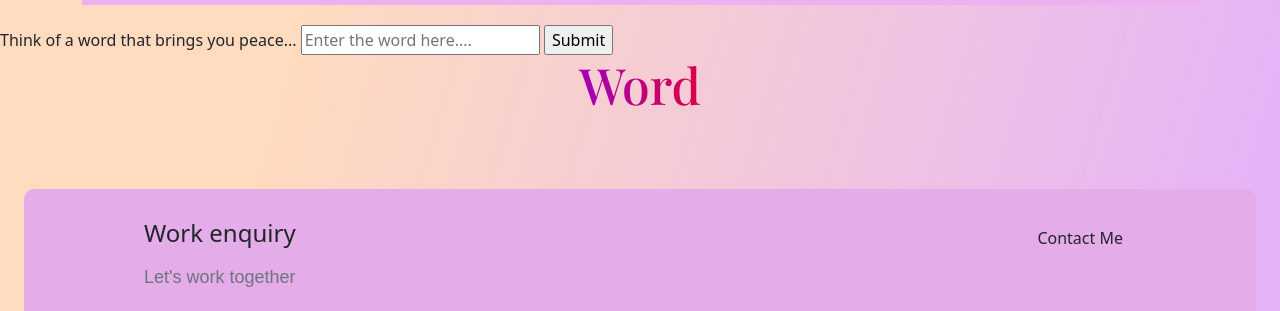
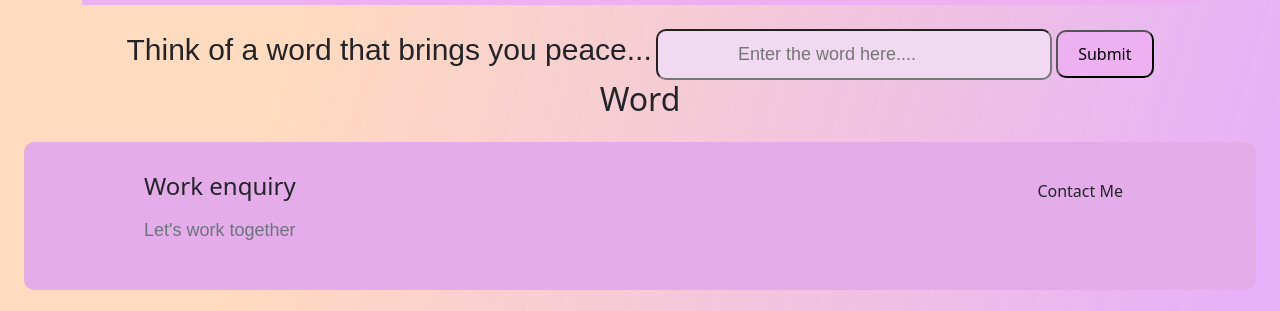
Before and after one commit to Sarahwcode/Rainbow-Soulbath, a plain HTML site: page Contact.html in a window 1280 px wide. Shown: the part 87-398 px from the top of the page. Drawn offline with nearby package versions, Linux system fonts and the light colour scheme; a web font is replaced by a local one.

Commit message:
form css changes

```diff
--- a/Contact.html
+++ b/Contact.html
@@ -79,17 +79,20 @@
       </nav>
     </div>
 
-    <section>
+    <section class="text-center">
       <form id="form">
-        <label for="">Think of a word that brings you peace...</label>
+        <label class="lable-text" for=""
+          >Think of a word that brings you peace...</label
+        >
         <input
           type="text"
           placeholder="Enter the word here...."
           id="form-text"
+          class="form-text"
         />
-        <input type="submit" id="form-submit" />
+        <input type="submit" id="form-submit" class="submit" />
       </form>
-      <h1 id="word">Word</h1>
+      <h2 id="word">Word</h2>
     </section>
     <footer>
       <div class="d-flex justify-content-between contact-box m-4">
--- a/style.css
+++ b/style.css
@@ -198,6 +198,22 @@ hr {
   font-size: 18px;
   font-family: "Poppins", sans-serif;
 }
+.submit {
+  padding: 10px 20px;
+  border-radius: 10px;
+  background: #edb1f1;
+}
+.form-text {
+  padding: 10px 80px;
+  border-radius: 10px;
+  background: #f0d9f1;
+  font-size: 18px;
+  font-family: "Poppins", sans-serif;
+}
+.lable-text {
+  font-size: 30px;
+  font-family: "Poppins", sans-serif;
+}
 @media (max-width: 1100px) {
   .first-image {
     width: 300px;
```
